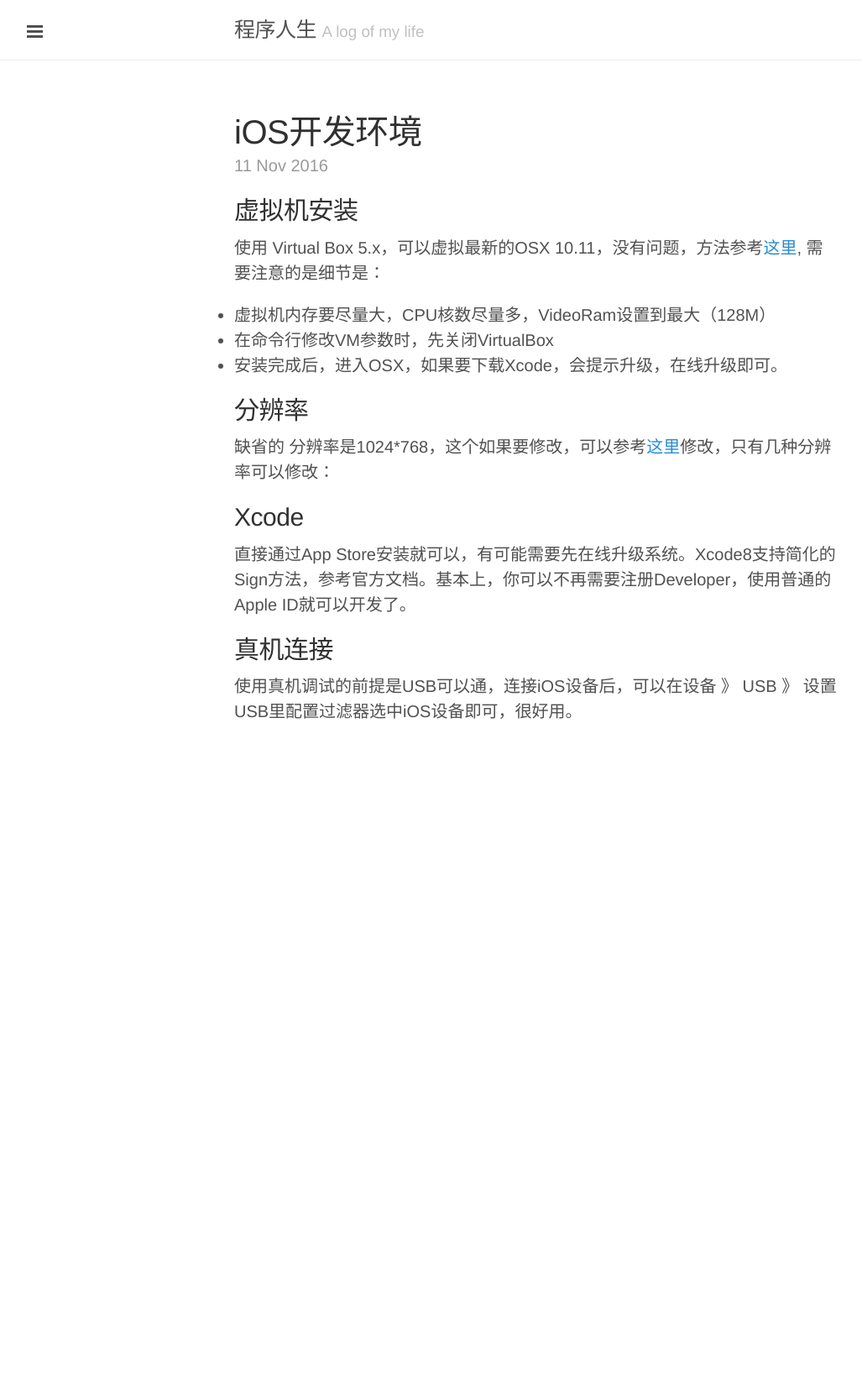
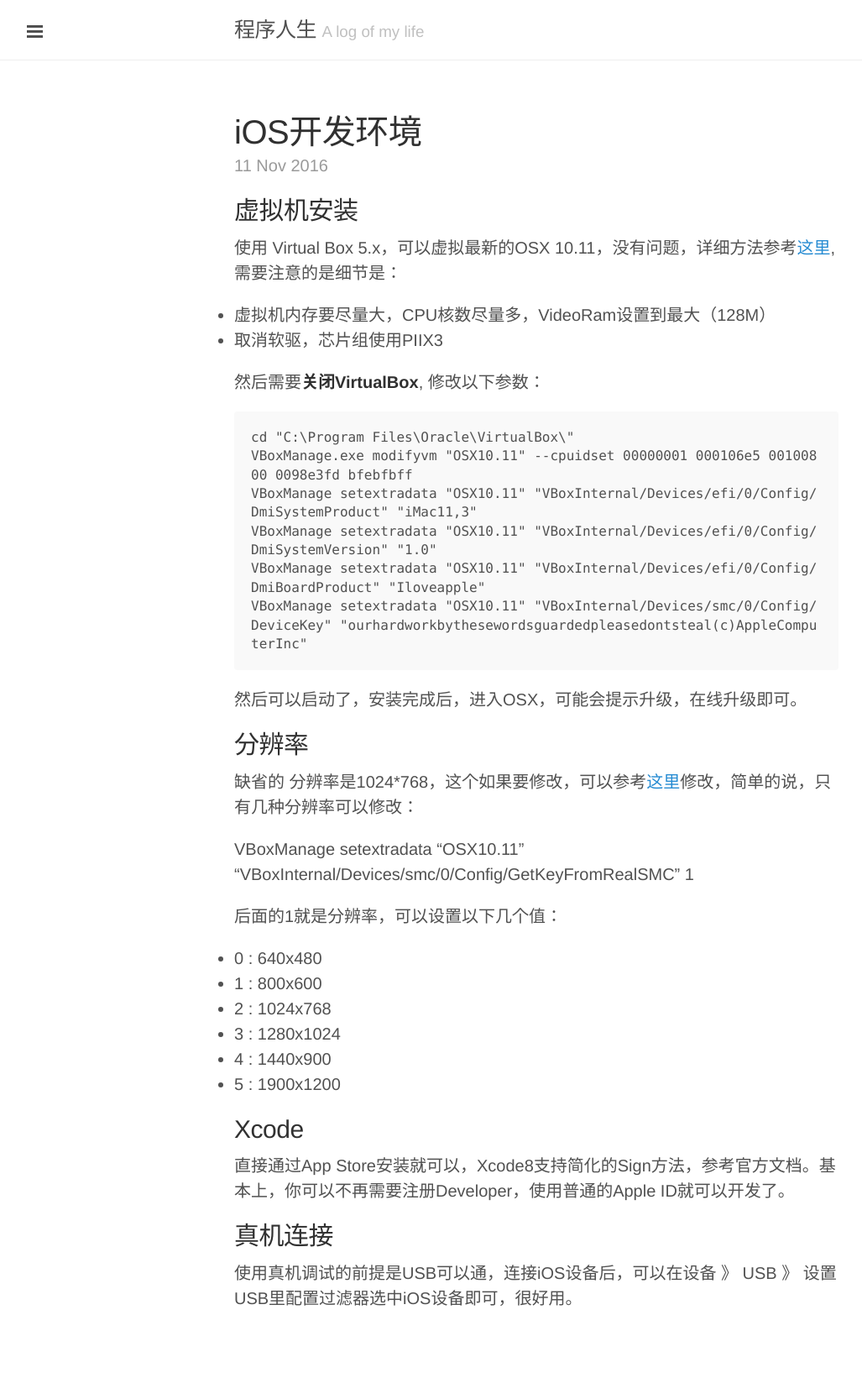
Before and after one commit to liuzhongshu/liuzhongshu.github.io, a Jekyll site: the page built from _posts/2016-11-11-ios-dev-env.markdown, in a window 1280 px wide. Shown: the whole page at 84% size, without its empty margins (1-1028 px from the left). Built offline with Jekyll 4.4.1, drawn with Linux system fonts in a browser that asks for light colours; comment, search, counter and statistics services are not loaded; before the commit the page ends 942 px from its top, so only the background shows below that.

Commit message:
Post update: iOS开发环境

````diff
--- a/_posts/2016-11-11-ios-dev-env.markdown
+++ b/_posts/2016-11-11-ios-dev-env.markdown
@@ -5,19 +5,43 @@ layout: post
 ---
 ## 虚拟机安装
 
-使用  Virtual Box 5.x，可以虚拟最新的OSX 10.11，没有问题，方法参考[这里](https://techsviewer.com/how-to-install-mac-os-x-el-capitan-on-pc-on-virtualbox/), 需要注意的是细节是：
+使用  Virtual Box 5.x，可以虚拟最新的OSX 10.11，没有问题，详细方法参考[这里](https://techsviewer.com/how-to-install-mac-os-x-el-capitan-on-pc-on-virtualbox/), 需要注意的是细节是：
 
 - 虚拟机内存要尽量大，CPU核数尽量多，VideoRam设置到最大（128M）
-- 在命令行修改VM参数时，先关闭VirtualBox
-- 安装完成后，进入OSX，如果要下载Xcode，会提示升级，在线升级即可。
+- 取消软驱，芯片组使用PIIX3
+
+然后需要**关闭VirtualBox**, 修改以下参数：
+
+```
+cd "C:\Program Files\Oracle\VirtualBox\"
+VBoxManage.exe modifyvm "OSX10.11" --cpuidset 00000001 000106e5 00100800 0098e3fd bfebfbff
+VBoxManage setextradata "OSX10.11" "VBoxInternal/Devices/efi/0/Config/DmiSystemProduct" "iMac11,3"
+VBoxManage setextradata "OSX10.11" "VBoxInternal/Devices/efi/0/Config/DmiSystemVersion" "1.0"
+VBoxManage setextradata "OSX10.11" "VBoxInternal/Devices/efi/0/Config/DmiBoardProduct" "Iloveapple"
+VBoxManage setextradata "OSX10.11" "VBoxInternal/Devices/smc/0/Config/DeviceKey" "ourhardworkbythesewordsguardedpleasedontsteal(c)AppleComputerInc"
+```
+
+然后可以启动了，安装完成后，进入OSX，可能会提示升级，在线升级即可。
+
 
 ## 分辨率
 
-缺省的 分辨率是1024*768，这个如果要修改，可以参考[这里](http://www.wikigain.com/fix-macos-sierra-screen-resolution-virtualbox/)修改，只有几种分辨率可以修改：
+缺省的 分辨率是1024*768，这个如果要修改，可以参考[这里](http://www.wikigain.com/fix-macos-sierra-screen-resolution-virtualbox/)修改，简单的说，只有几种分辨率可以修改：
+
+VBoxManage setextradata "OSX10.11" "VBoxInternal/Devices/smc/0/Config/GetKeyFromRealSMC" 1
+
+后面的1就是分辨率，可以设置以下几个值：
+
+- 0 : 640x480
+- 1 : 800x600
+- 2 : 1024x768
+- 3 : 1280x1024
+- 4 : 1440x900
+- 5 : 1900x1200
 
 ## Xcode
 
-直接通过App Store安装就可以，有可能需要先在线升级系统。Xcode8支持简化的Sign方法，参考官方文档。基本上，你可以不再需要注册Developer，使用普通的Apple ID就可以开发了。
+直接通过App Store安装就可以，Xcode8支持简化的Sign方法，参考官方文档。基本上，你可以不再需要注册Developer，使用普通的Apple ID就可以开发了。
 
 ## 真机连接
 
````
